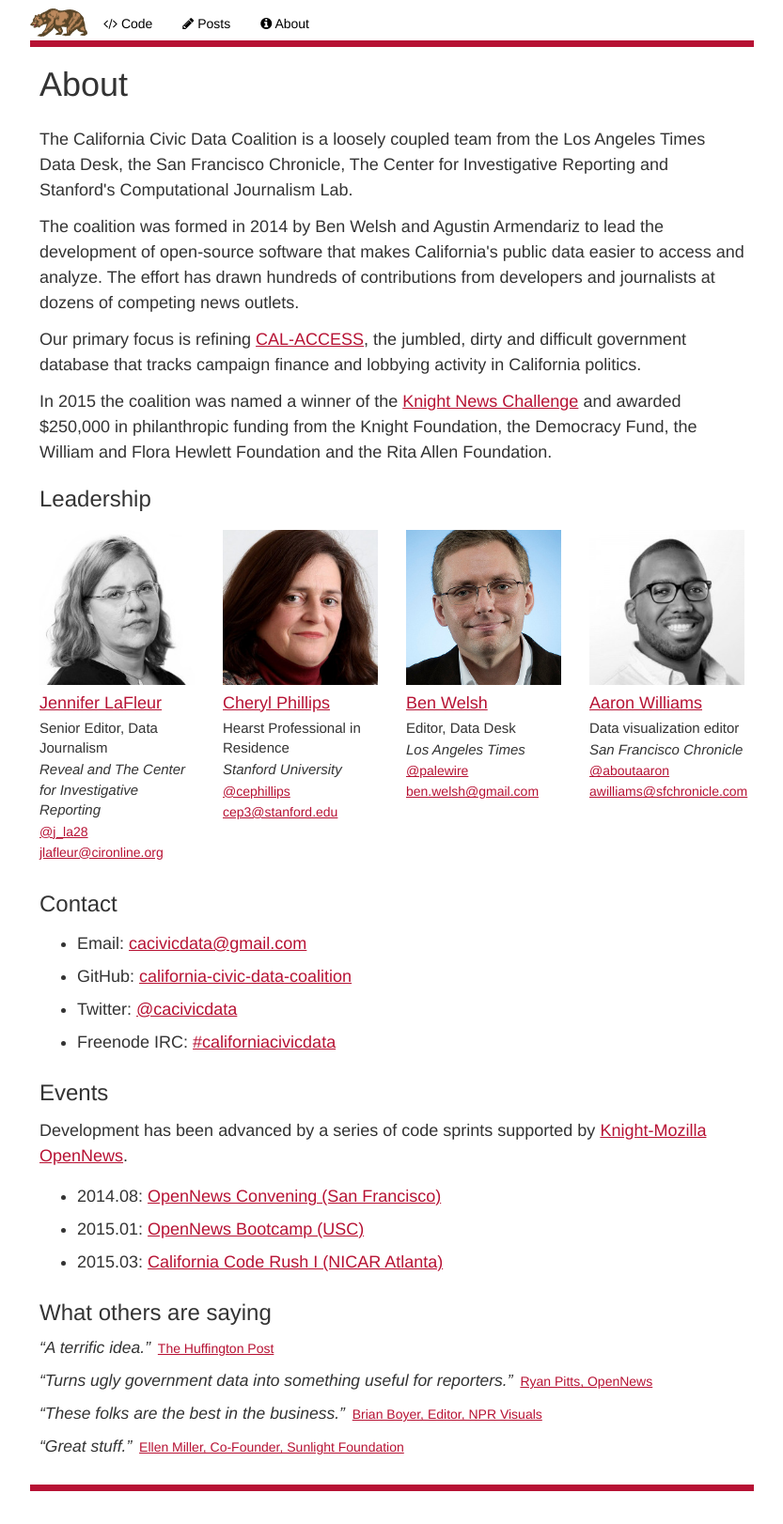
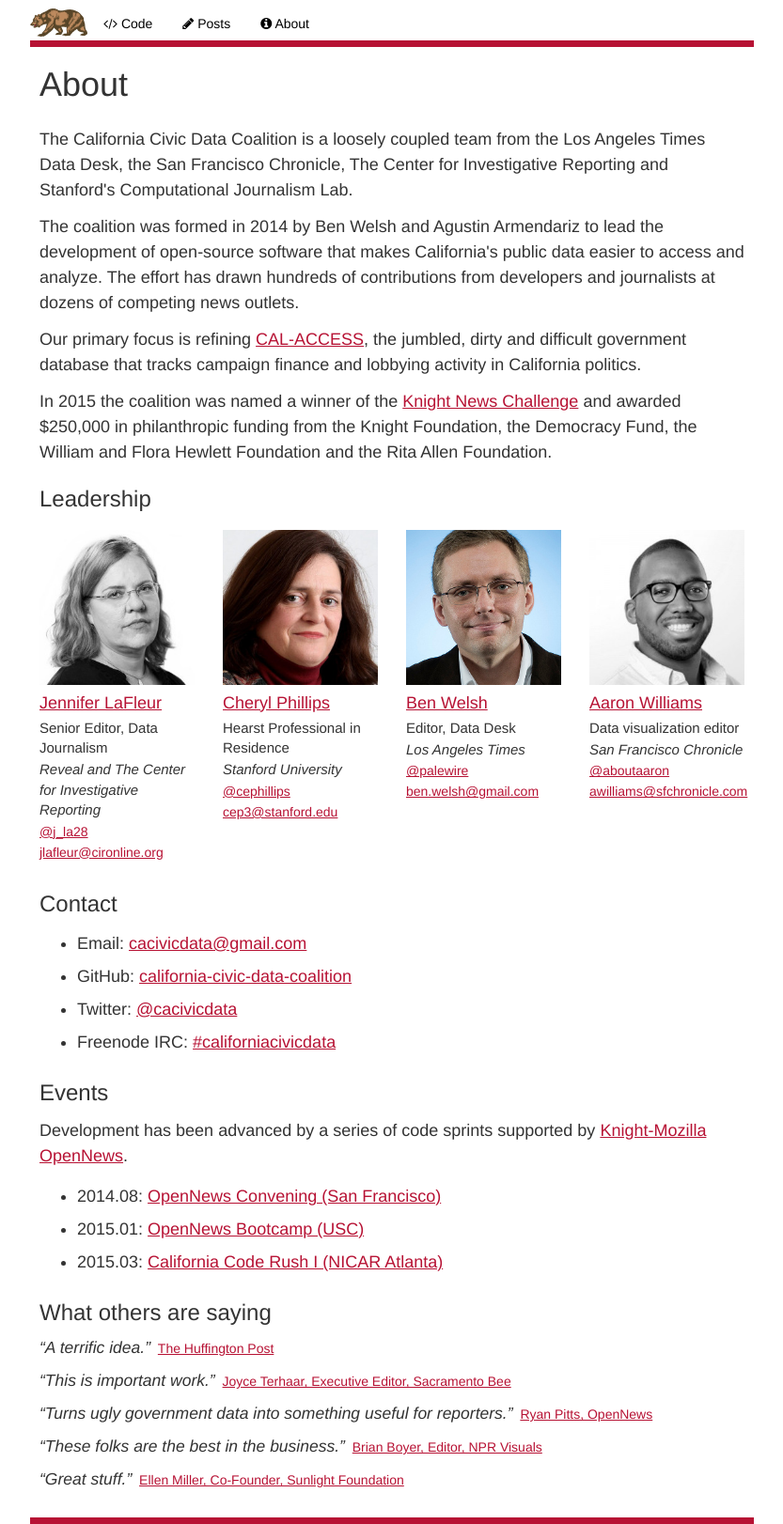
Before and after one commit to palewire/californiacivicdata.org, a Jekyll site: the page built from about/index.html, in a window 1280 px wide. Shown: the whole page at 94% size, without its empty margins (223-1056 px from the left). Built offline with Jekyll 4.4.1, drawn with Linux system fonts in a browser that asks for light colours; before the commit the page ends 1587 px from its top, so only the background shows below that.

Commit message:
Added Terhaar quote to about page

```diff
--- a/about/index.html
+++ b/about/index.html
@@ -128,6 +128,16 @@
             <a href="http://www.huffingtonpost.com/entry/knight-news-challenge-awards_55afc537e4b08f57d5d33e11">The Huffington Post</a>
         </span>
     </div>
+
+    <div class="quote">
+        <span class="text">
+            &ldquo;This is important work.&rdquo;
+        </span>
+        <span class="attribution">
+            <a href="http://www.sacbee.com/opinion/opn-columns-blogs/joyce-terhaar/article31239362.html">Joyce Terhaar, Executive Editor, Sacramento Bee</a>
+        </span>
+    </div>
+
     <div class="quote">
         <span class="text">
             &ldquo;Turns ugly government data into something useful for reporters.&rdquo;
```
